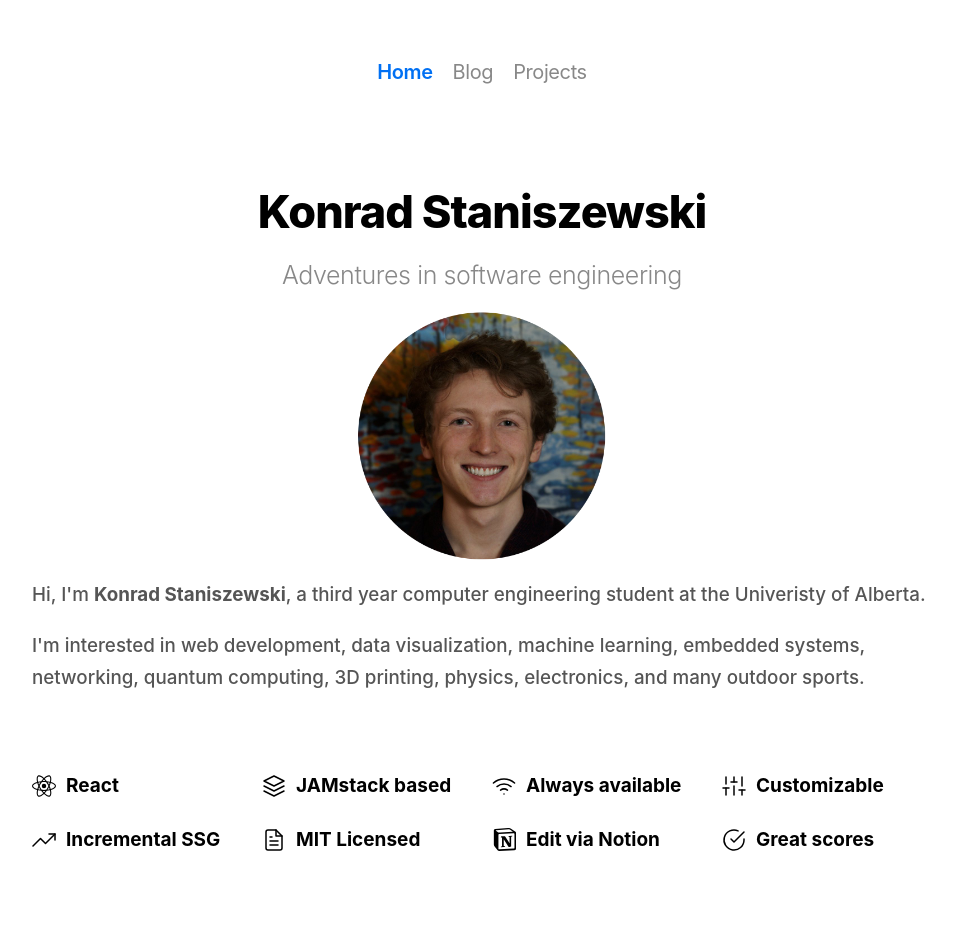
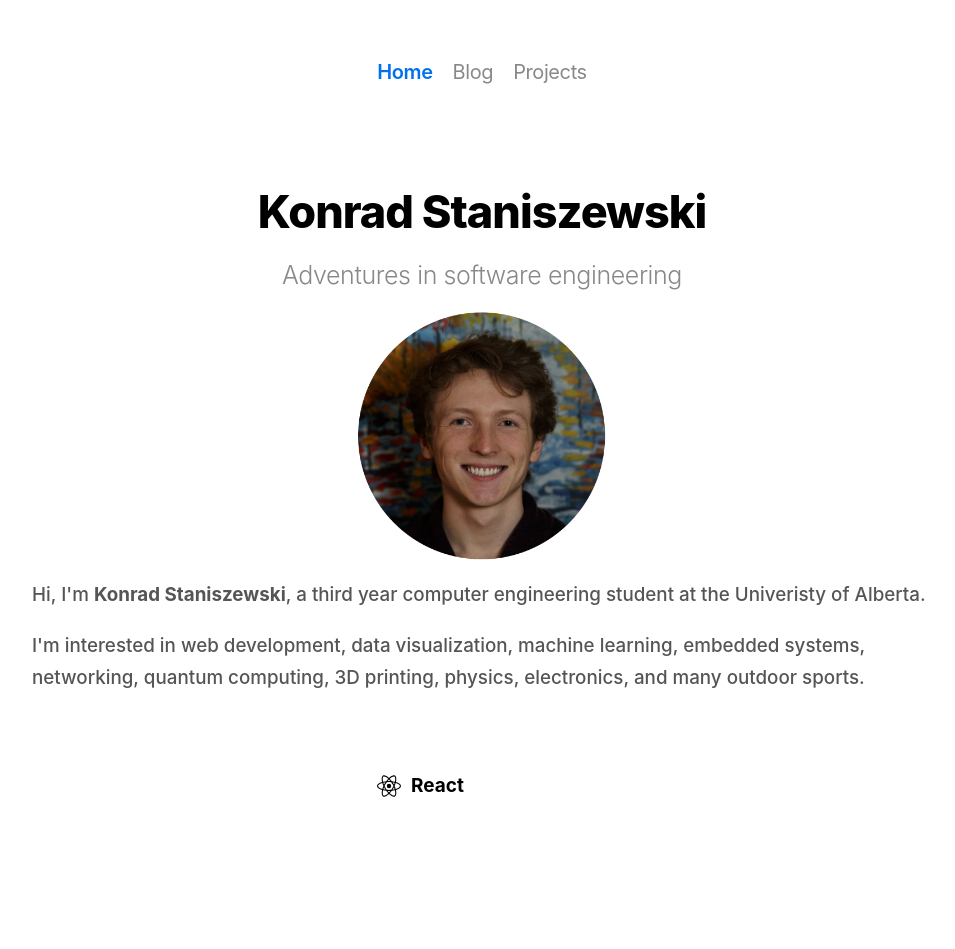
Before and after one commit to KonradStanski/KonradStaniszewski.github.io, a Next.js app: page / in a window 1280 px wide. Shown: the top 949 px of the page, without its empty margins (158-1113 px from the left). Built offline with nearby package versions, Linux system fonts and the light colour scheme.

Commit message:
remove icons

```diff
--- a/src/components/skills.tsx
+++ b/src/components/skills.tsx
@@ -1,45 +1,9 @@
-import Lightning from "./svgs/lightning";
-import Jamstack from "./svgs/jamstack";
-import Wifi from "./svgs/wifi";
-import Lighthouse from "./svgs/lighthouse";
-import Plus from "./svgs/plus";
-import Notion from "./svgs/notion";
-import Edit from "./svgs/edit";
-import Scroll from "./svgs/scroll";
-import Test from "./svgs/react";
+import ReactIcon from "./svgs/react";
 
 const skills = [
   {
     text: "React",
-    icon: Test
-  },
-  {
-    text: "JAMstack based",
-    icon: Jamstack
-  },
-  {
-    text: "Always available",
-    icon: Wifi
-  },
-  {
-    text: "Customizable",
-    icon: Edit
-  },
-  {
-    text: "Incremental SSG",
-    icon: Plus
-  },
-  {
-    text: "MIT Licensed",
-    icon: Scroll
-  },
-  {
-    text: "Edit via Notion",
-    icon: Notion
-  },
-  {
-    text: "Great scores",
-    icon: Lighthouse
+    icon: ReactIcon
   }
 ];
 
--- a/src/components/svgs/edit.tsx
+++ /dev/null
@@ -1,22 +0,0 @@
-export default props => (
-  <svg
-    viewBox="0 0 24 24"
-    stroke="currentColor"
-    strokeWidth="1.5"
-    strokeLinecap="round"
-    strokeLinejoin="round"
-    fill="none"
-    shapeRendering="geometricPrecision"
-    {...props}
-  >
-    <path d="M4 21v-7" />
-    <path d="M4 10V3" />
-    <path d="M12 21v-9" />
-    <path d="M12 8V3" />
-    <path d="M20 21v-5" />
-    <path d="M20 12V3" />
-    <path d="M1 14h6" />
-    <path d="M9 8h6" />
-    <path d="M17 16h6" />
-  </svg>
-)
--- a/src/components/svgs/jamstack.tsx
+++ /dev/null
@@ -1,16 +0,0 @@
-export default props => (
-  <svg
-    width="24"
-    height="24"
-    fill="none"
-    stroke="currentColor"
-    strokeLinecap="round"
-    strokeLinejoin="round"
-    strokeWidth="1.5"
-    shapeRendering="geometricPrecision"
-    viewBox="0 0 24 24"
-    {...props}
-  >
-    <path d="M12 2L2 7l10 5 10-5-10-5zM2 17l10 5 10-5M2 12l10 5 10-5"></path>
-  </svg>
-)
--- a/src/components/svgs/lighthouse.tsx
+++ /dev/null
@@ -1,17 +0,0 @@
-export default props => (
-  <svg
-    viewBox="0 0 24 24"
-    width="24"
-    height="24"
-    stroke="currentColor"
-    strokeWidth="1.5"
-    strokeLinecap="round"
-    strokeLinejoin="round"
-    fill="none"
-    shapeRendering="geometricPrecision"
-    {...props}
-  >
-    <path d="M22 11.08V12a10 10 0 11-5.93-9.14" />
-    <path d="M22 4L12 14.01l-3-3" />
-  </svg>
-)
--- a/src/components/svgs/notion.tsx
+++ /dev/null
@@ -1,11 +0,0 @@
-export default props => (
-  <svg
-    viewBox="-5 0 120 130"
-    className="prefix__notionLogo"
-    display="block"
-    fill="inherit"
-    {...props}
-  >
-    <path d="M20.693 21.931c3.89 3.161 5.35 2.92 12.656 2.433l68.879-4.136c1.461 0 .246-1.458-.241-1.7l-11.44-8.27c-2.191-1.701-5.111-3.65-10.708-3.162L13.143 11.96c-2.432.241-2.918 1.457-1.95 2.432l9.5 7.54zm4.135 16.052v72.473c0 3.895 1.947 5.352 6.327 5.111l75.698-4.38c4.383-.241 4.871-2.92 4.871-6.084V33.117c0-3.159-1.215-4.863-3.898-4.62l-79.105 4.62c-2.92.245-3.893 1.706-3.893 4.867zm74.729 3.888c.485 2.191 0 4.38-2.195 4.626l-3.648.727v53.504c-3.166 1.702-6.087 2.675-8.52 2.675-3.896 0-4.871-1.217-7.79-4.863L53.547 61.087v36.237l7.55 1.704s0 4.375-6.091 4.375l-16.791.974c-.488-.974 0-3.404 1.703-3.891l4.382-1.214V51.36l-6.084-.487c-.488-2.191.727-5.35 4.137-5.596l18.013-1.214 24.828 37.94V48.44l-6.33-.726c-.486-2.679 1.459-4.624 3.893-4.865l16.8-.978zM7.543 5.394L76.917.285c8.52-.73 10.712-.241 16.066 3.649l22.145 15.564c3.654 2.677 4.872 3.405 4.872 6.323v85.366c0 5.35-1.949 8.514-8.763 8.998l-80.564 4.865c-5.115.244-7.549-.485-10.228-3.892L4.137 99.999C1.215 96.105 0 93.191 0 89.782V13.903c0-4.375 1.95-8.025 7.543-8.509z" />
-  </svg>
-)
--- a/src/components/svgs/plus.tsx
+++ /dev/null
@@ -1,17 +0,0 @@
-export default props => (
-  <svg
-    viewBox="0 0 24 24"
-    width="24"
-    height="24"
-    stroke="currentColor"
-    strokeWidth="1.5"
-    strokeLinecap="round"
-    strokeLinejoin="round"
-    fill="none"
-    shapeRendering="geometricPrecision"
-    {...props}
-  >
-    <path d="M23 6l-9.5 9.5-5-5L1 18" />
-    <path d="M17 6h6v6" />
-  </svg>
-)
--- a/src/components/svgs/scroll.tsx
+++ /dev/null
@@ -1,20 +0,0 @@
-export default props => (
-  <svg
-    viewBox="0 0 24 24"
-    width="24"
-    height="24"
-    stroke="currentColor"
-    strokeWidth="1.5"
-    strokeLinecap="round"
-    strokeLinejoin="round"
-    fill="none"
-    shapeRendering="geometricPrecision"
-    {...props}
-  >
-    <path d="M14 2H6a2 2 0 00-2 2v16a2 2 0 002 2h12a2 2 0 002-2V8z" />
-    <path d="M14 2v6h6" />
-    <path d="M16 13H8" />
-    <path d="M16 17H8" />
-    <path d="M10 9H8" />
-  </svg>
-)
--- a/src/components/svgs/wifi.tsx
+++ /dev/null
@@ -1,17 +0,0 @@
-export default props => (
-  <svg
-    viewBox="0 0 24 24"
-    stroke="currentColor"
-    strokeWidth="1.5"
-    strokeLinecap="round"
-    strokeLinejoin="round"
-    fill="none"
-    shapeRendering="geometricPrecision"
-    {...props}
-  >
-    <path d="M5 12.55a11 11 0 0114.08 0" />
-    <path d="M1.42 9a16 16 0 0121.16 0" />
-    <path d="M8.53 16.11a6 6 0 016.95 0" />
-    <path d="M12 20h.01" />
-  </svg>
-)
```
Also changed, not shown: src/components/svgs/lightning.tsx (deleted, +0 -16 lines), src/components/svgs/zeit.tsx (deleted, +0 -23 lines).
